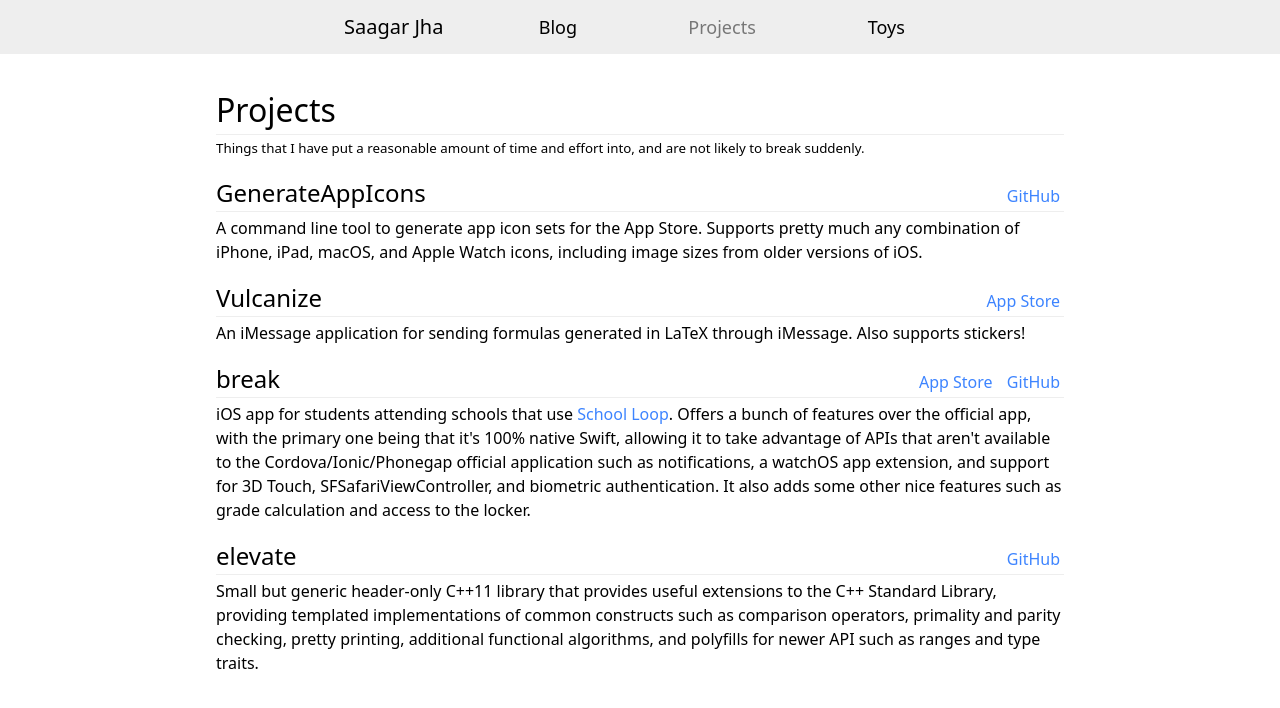
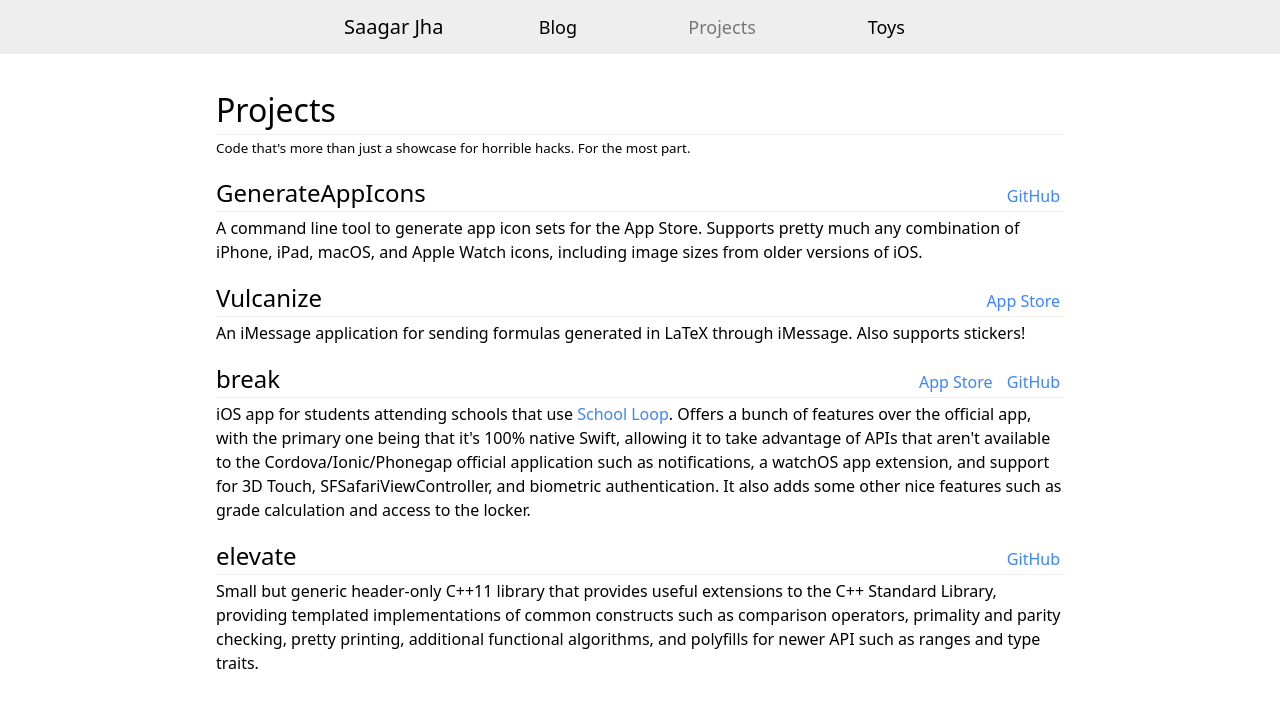
Before and after one commit to saagarjha/saagarjha.github.io, a Jekyll site: the page built from projects/index.md, in a window 1280 px wide. Shown: the top 708 px of the page. Built offline with Jekyll 4.4.1, drawn with Linux system fonts in a browser that asks for light colours.

Commit message:
Update projects subtitle

```diff
--- a/projects/index.md
+++ b/projects/index.md
@@ -1,7 +1,7 @@
 ---
 layout: portfolio
 title: Projects
-subtitle: Things that I have put a reasonable amount of time and effort into, and are not likely to break suddenly.
+subtitle: Code that's more than just a showcase for horrible hacks. For the most part.
 ---
 
 {% include portfolio_list.html elements=site.projects %}
```
